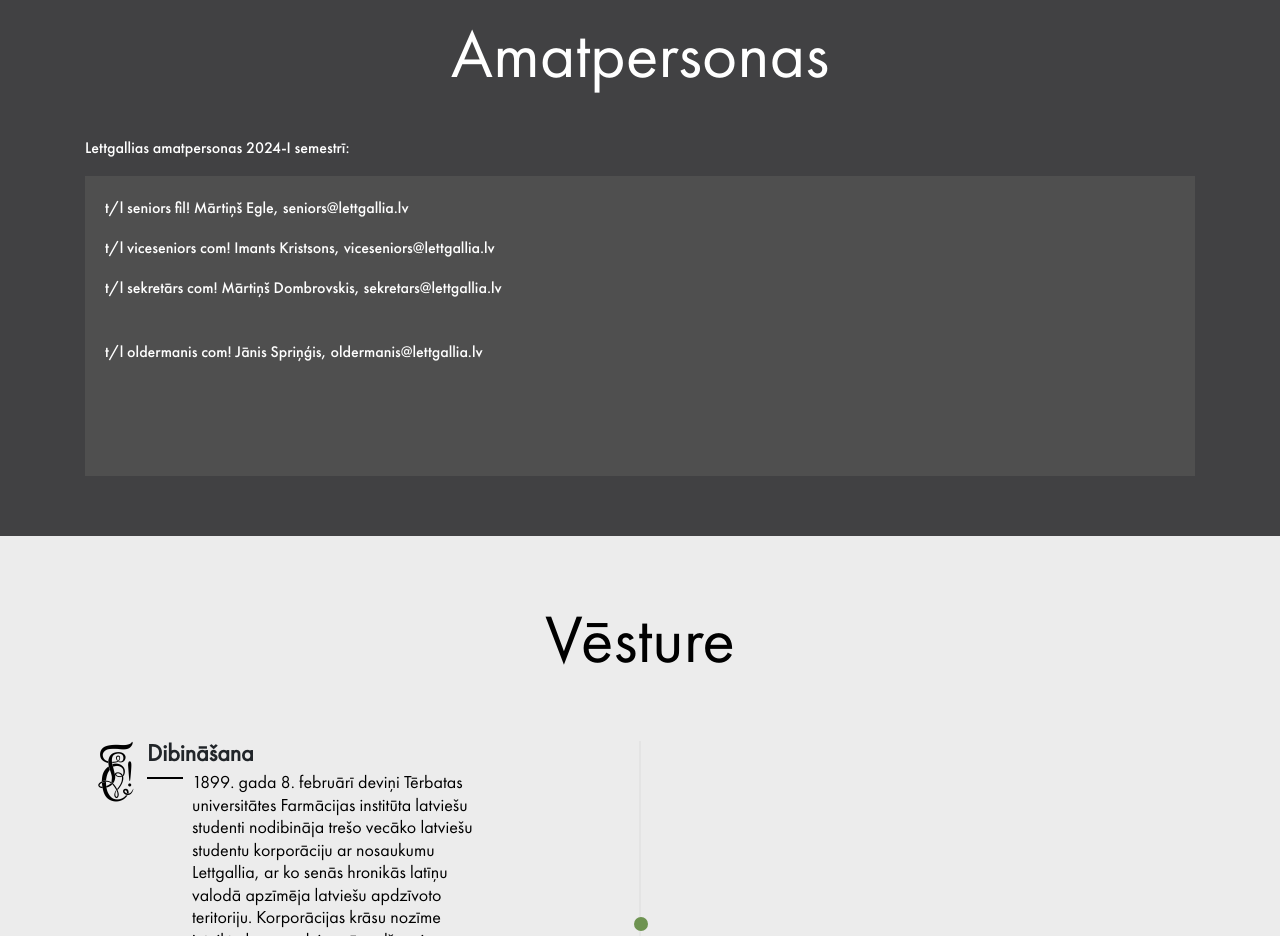
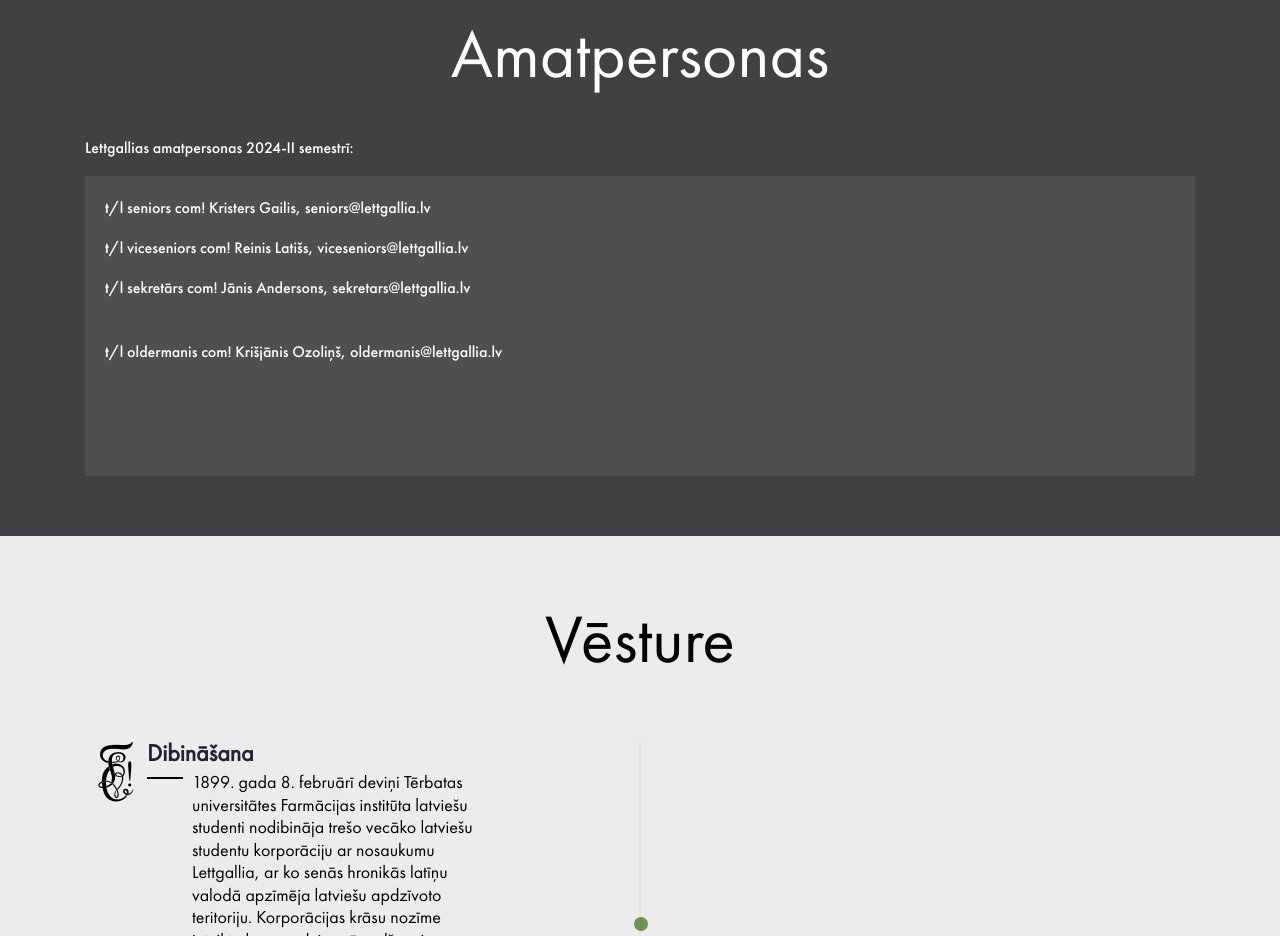
Before and after one commit to lettgallia/homepage, an Eleventy site: page site/index.html in a window 1280 px wide. Shown: the part 1460-2396 px from the top of the page. Built offline with nearby package versions, Linux system fonts and the light colour scheme; Eleventy itself is replaced by a stand-in of ours; files that its build step writes are made by us from their sources.

Commit message:
Amatpersonas 2024-II

```diff
--- a/site/index.html
+++ b/site/index.html
@@ -32,14 +32,14 @@
 <section id="Officials">
   <div class="container">
     <h2>Amatpersonas</h2>
-    <p>Lettgallias amatpersonas 2024-I semestrī:</p>
+    <p>Lettgallias amatpersonas 2024-II semestrī:</p>
     <div class="row">
       <div class="col-xs-12 col-sm-12 col-md-12 col-lg-12 col-xl-12">
         <div class="grey-box">
-          <p>t/l seniors fil! Mārtiņš Egle, seniors@lettgallia.lv</p>
-          <p>t/l viceseniors com! Imants Kristsons, viceseniors@lettgallia.lv</p>
-          <p>t/l sekretārs com! Mārtiņš Dombrovskis, sekretars@lettgallia.lv</p></br>
-          <p>t/l oldermanis com! Jānis Spriņģis, oldermanis@lettgallia.lv</p>
+          <p>t/l seniors com! Kristers Gailis, seniors@lettgallia.lv</p>
+          <p>t/l viceseniors com! Reinis Latišs, viceseniors@lettgallia.lv</p>
+          <p>t/l sekretārs com! Jānis Andersons, sekretars@lettgallia.lv</p></br>
+          <p>t/l oldermanis com! Krišjānis Ozoliņš, oldermanis@lettgallia.lv</p>
         </div>
       </div>
     </div>
```
Also changed, not shown: docs/index.html (+5 -5 lines).
